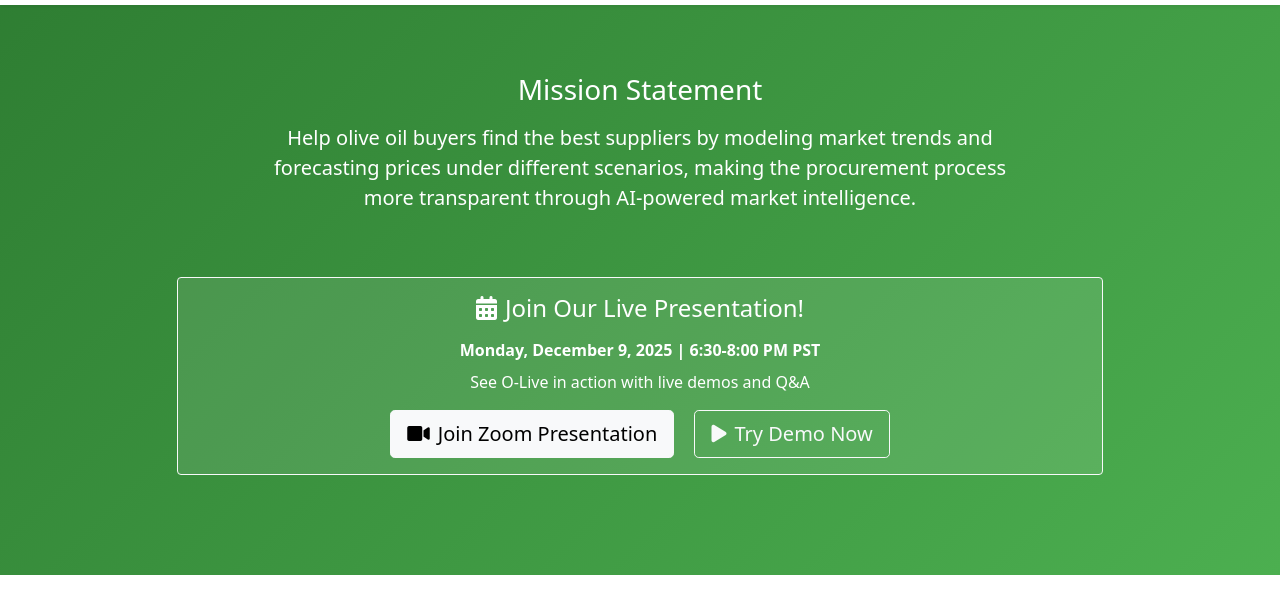
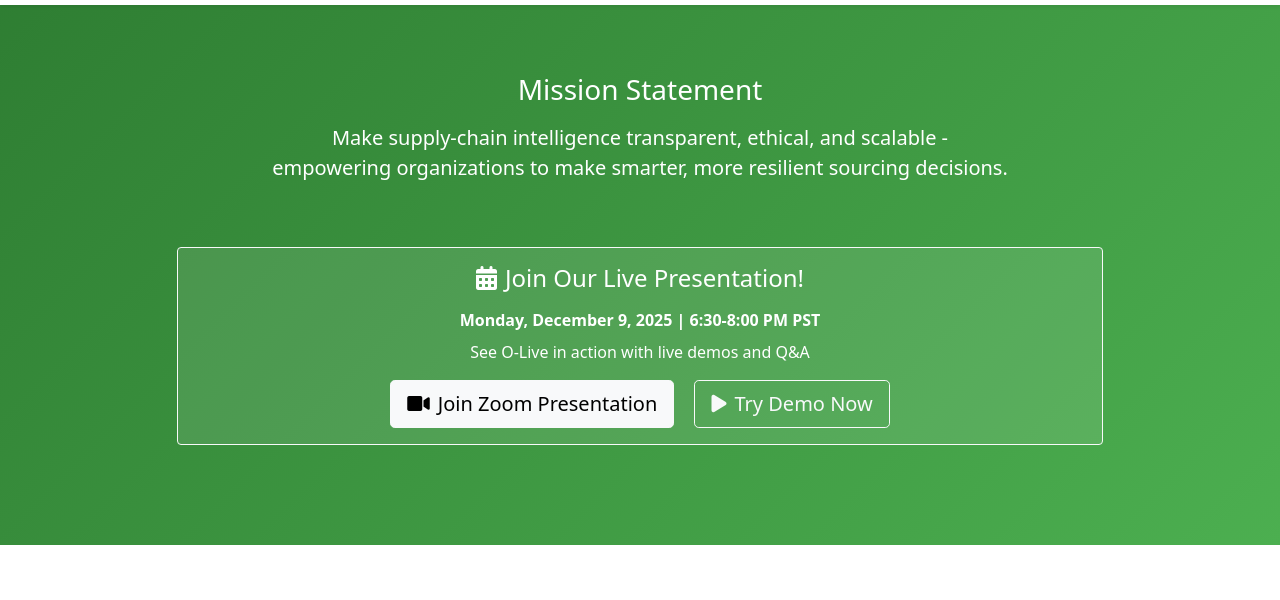
Before and after one commit to ericarobeen/o-live, a plain HTML site: page index.html in a window 1280 px wide. Shown: the part 51-651 px from the top of the page. Drawn offline with nearby package versions, Linux system fonts and the light colour scheme.

Commit message:
Add files via upload

```diff
--- a/index.html
+++ b/index.html
@@ -81,7 +81,7 @@ I'm <!DOCTYPE html>
             <div class="row justify-content-center">
                 <div class="col-md-8">
                     <h3 class="mb-3">Mission Statement</h3>
-                    <p class="fs-5">Help olive oil buyers find the best suppliers by modeling market trends and forecasting prices under different scenarios, making the procurement process more transparent through AI-powered market intelligence.</p>
+                    <p class="fs-5">Make supply-chain intelligence transparent, ethical, and scalable - empowering organizations to make smarter, more resilient sourcing decisions.</p>
                 </div>
             </div>
 
```
